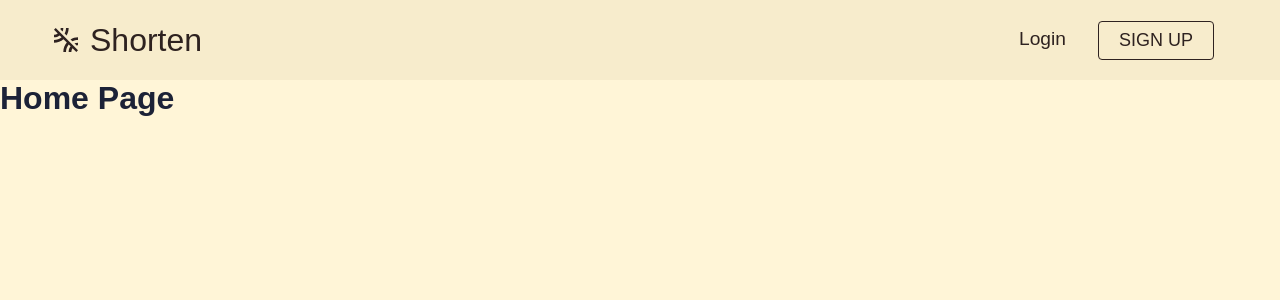
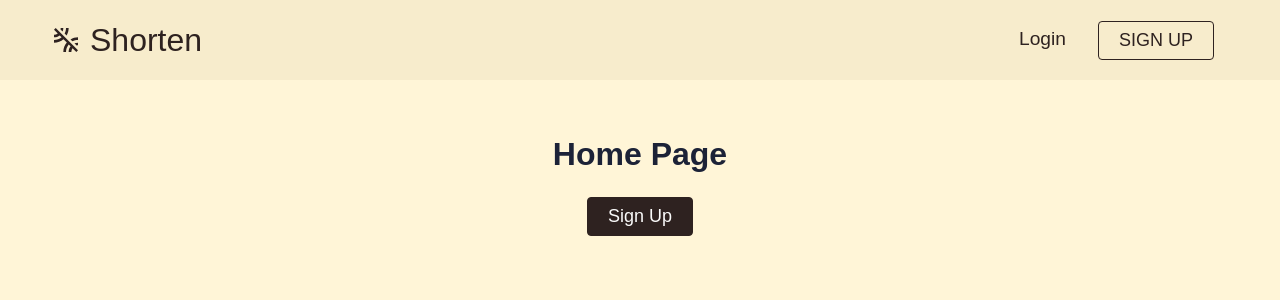
Before and after one commit to OsasAzamegbe/URL-Shortening-Frontend, a React (Create React App) app: page /app in a window 1280 px wide. Shown: the top 300 px of the page. Built offline with nearby package versions, Linux system fonts and the light colour scheme.

Commit message:
Styled Home component. edited styling for Button component.

```diff
--- a/src/components/Button.css
+++ b/src/components/Button.css
@@ -19,7 +19,7 @@
 
 .btn--primary{
     background-color: var(--primary);
-    color: var(--dark);
+    color: var(--off-white);
     border: 1px solid var(--primary)
 }
 
--- a/src/components/pages/home/Home.css
+++ b/src/components/pages/home/Home.css
@@ -1,3 +1,12 @@
 .home-container{
-    margin:
+    margin: 2rem;
+    display: flex;
+    flex-direction: column;
+    justify-content: center;
+    align-items: center;
 }
+
+.home h1{
+    text-align: center;
+    margin: 24px;
+}
--- a/src/components/pages/home/Home.js
+++ b/src/components/pages/home/Home.js
@@ -1,11 +1,16 @@
 import React from 'react'
 import './Home.css'
+import Button from '../../Button'
 
 
 const Home = () => {
     return (
-        <div className="home-container">
-            <h1>Home Page</h1>
+        <div className="home">
+            <div className="home-container">
+                <h1>Home Page</h1>
+                <Button
+                children="Sign Up"/>
+            </div>
         </div>
     )
 }
```
